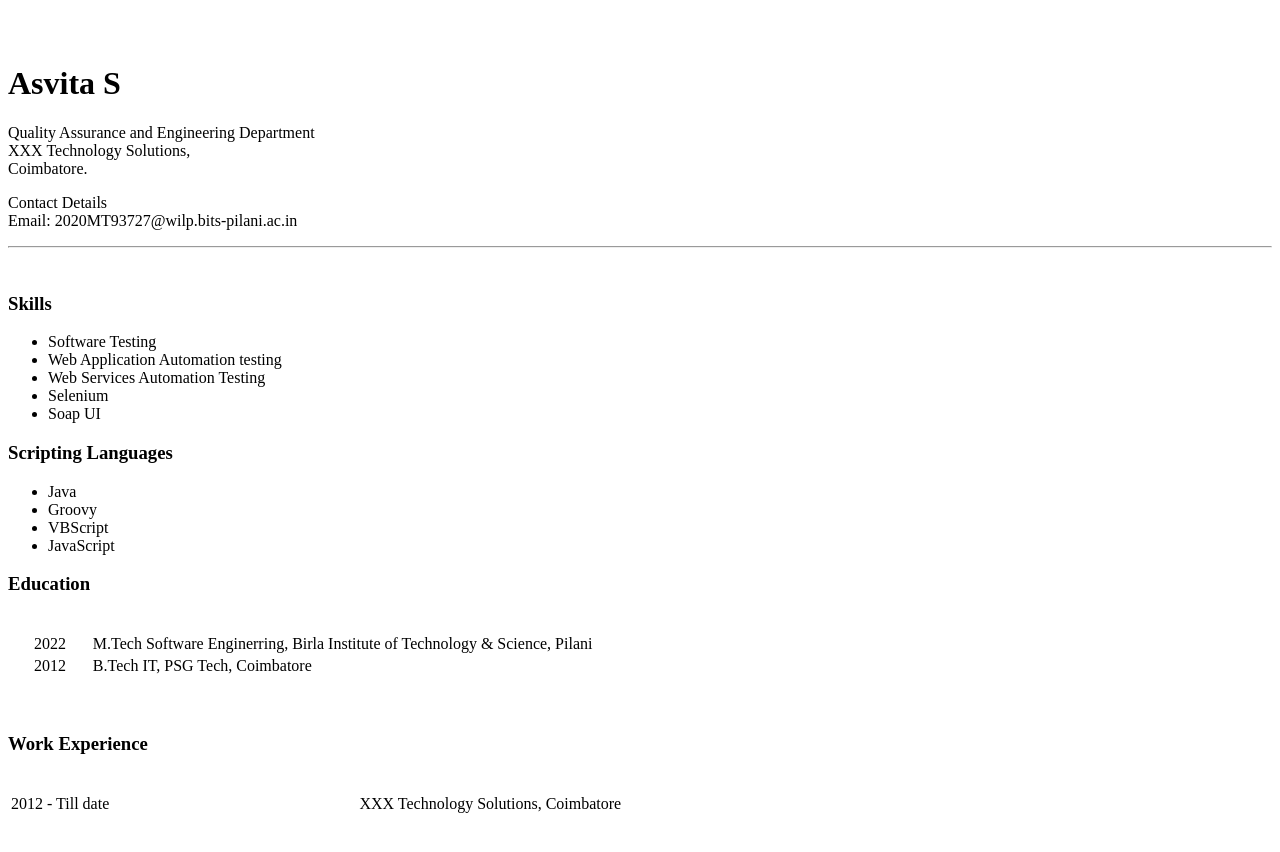
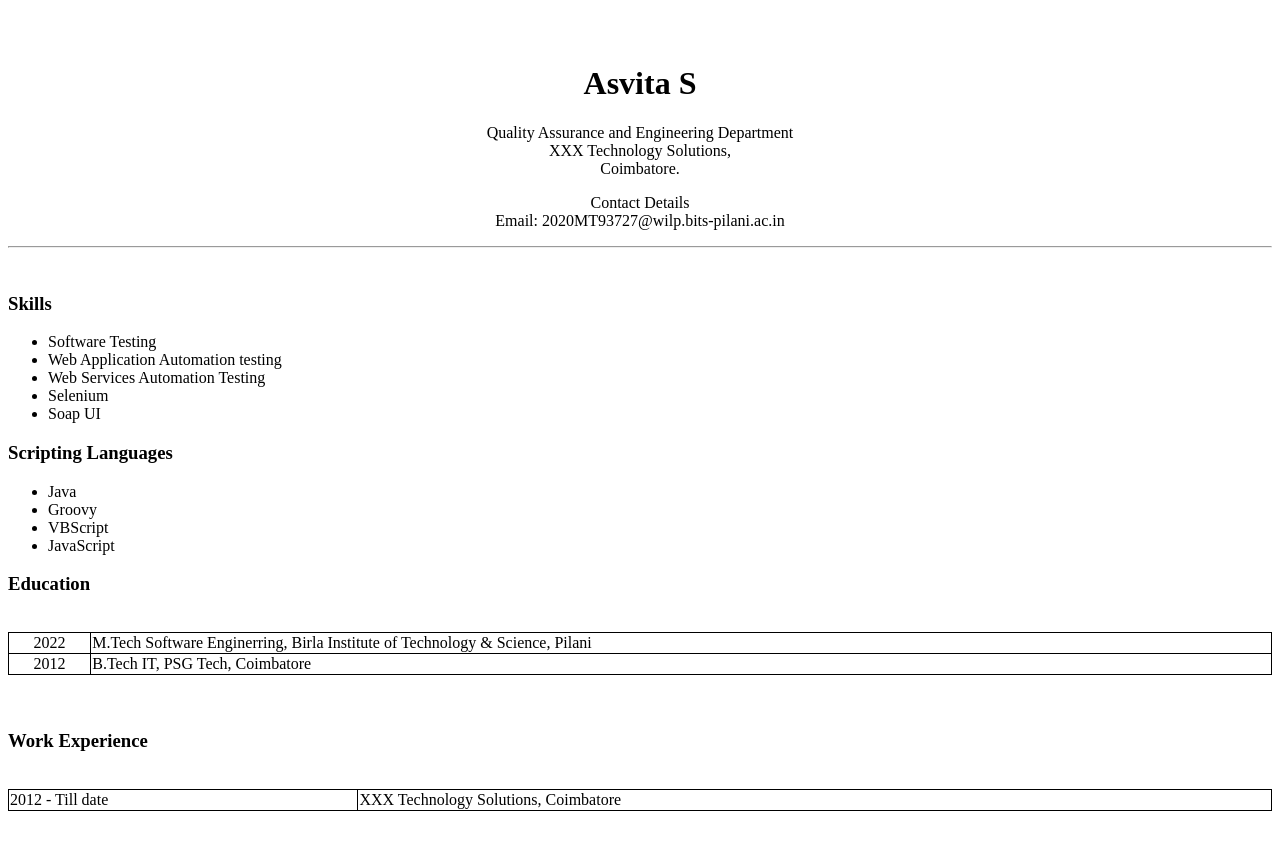
Before and after one commit to AsvitaGit/OSSE, a plain HTML site: page index.html in a window 1280 px wide. Drawn offline with Linux system fonts and the light colour scheme.

Commit message:
Update index.html

```diff
--- a/index.html
+++ b/index.html
@@ -1,17 +1,25 @@
 <html>
+<head>
+<style>
+table, th, td {
+  border: 1px solid black;
+  border-collapse: collapse;
+}
+</style>
+</head>
 <div id="header"></div>
 <div class="left"></div>
 <div class="stuff">
   <br><br>
  <p style=”padding-left: 100px”>
-  <h1 style="text-align: left;">Asvita S</h1>
-  <h4 style="text-align: left;"></h4>
-  <p>Quality Assurance  and  Engineering Department
+  <h1 style="text-align: Center;">Asvita S</h1>
+  <h4 style="text-align: center;"></h4>
+  <p style="text-align: center;">Quality Assurance  and  Engineering Department
 <br>
 XXX Technology Solutions,
 <br> Coimbatore.
 </p>
-<p>
+<p style="text-align: center;">
     Contact Details
     <br>
     Email: 2020MT93727@wilp.bits-pilani.ac.in
```
